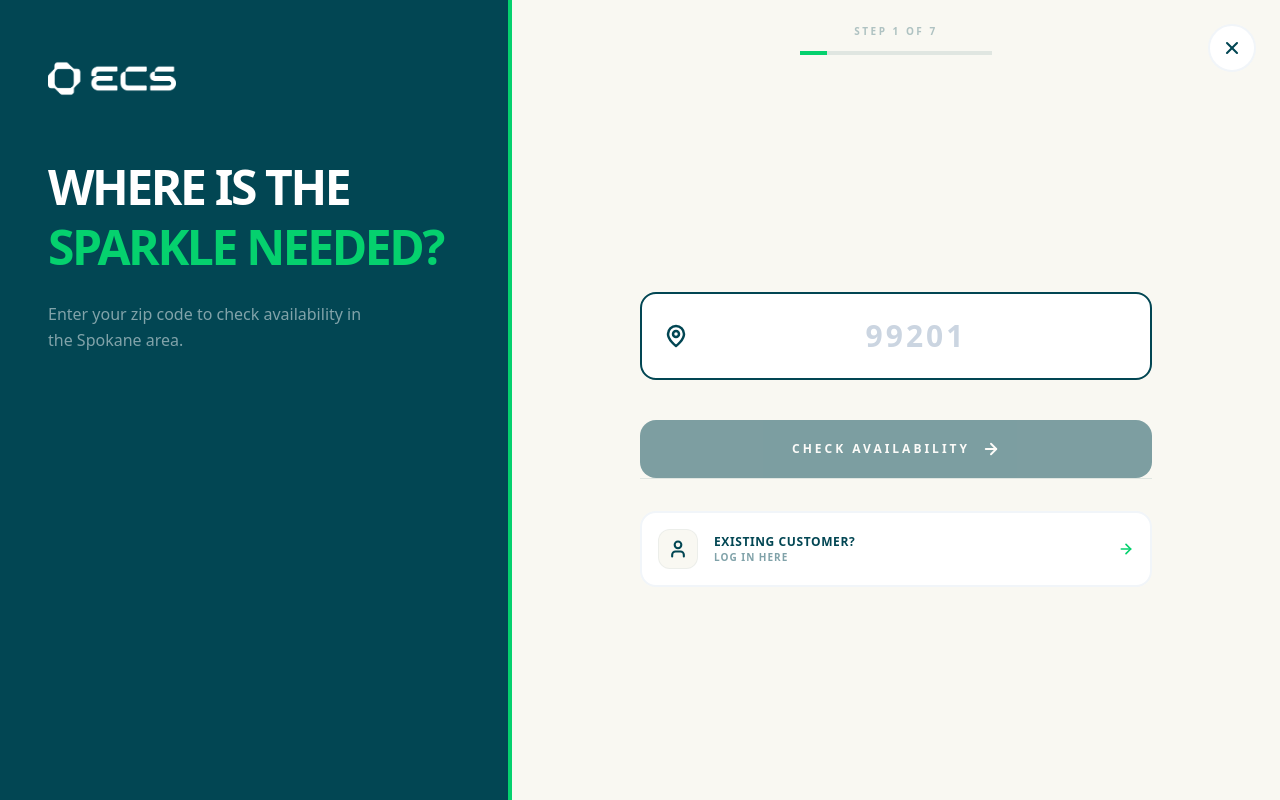
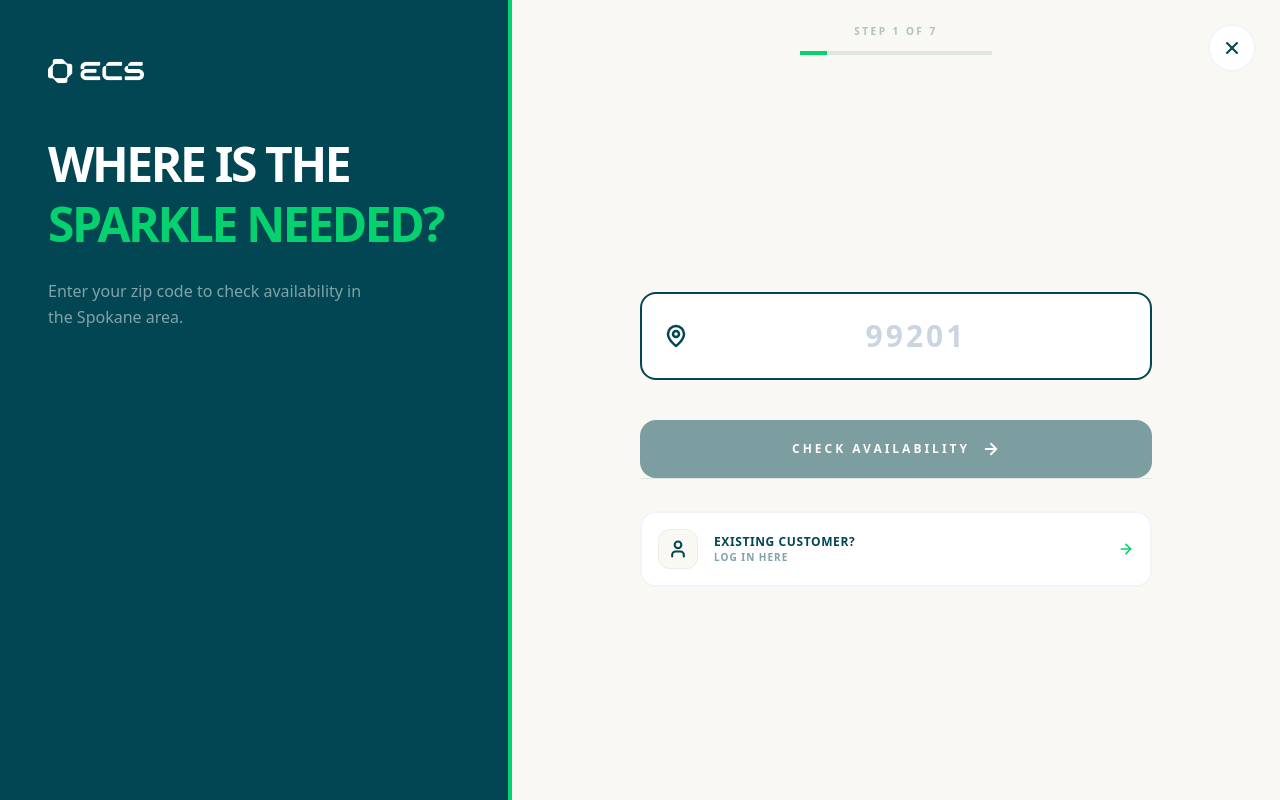
Before and after one commit to renatoquerales28-byte/extreme-cleaning-next, a Next.js app: page /quote in a window 1280 px wide. Built offline with nearby package versions, Linux system fonts and the light colour scheme.

Commit message:
Refinamiento visual del wizard: mejoras en diseño premium y responsividad

```diff
--- a/src/components/wizard/ExtremeCleaningWizard.tsx
+++ b/src/components/wizard/ExtremeCleaningWizard.tsx
@@ -223,7 +223,7 @@ export default function ExtremeCleaningWizard() {
                     <AnimatePresence mode="wait">
                         <motion.div key="lp-content" initial={{ opacity: 0, x: -20 }} animate={{ opacity: 1, x: 0 }} exit={{ opacity: 0, x: 20 }} className="relative z-10 flex flex-col h-full justify-between">
                             <div>
-                                <div className="w-32 mb-12">
+                                <div className="w-24 mb-10">
                                     <Image src="/brand/logo-full.png" alt="Logo" width={200} height={60} className="object-contain brightness-0 invert" />
                                 </div>
                                 <h2 className="text-5xl font-black tracking-tighter leading-tight mb-6 uppercase text-white">
@@ -234,7 +234,7 @@ export default function ExtremeCleaningWizard() {
 
                             {/* Optional: Show running total in bottom left for steps > 1 */}
                             {typeof step === 'number' && step > 1 && (
-                                <div className="mt-auto pt-6 border-t border-white/20">
+                                <div className="mt-auto pt-6 border-t border-white/10">
                                     <p className="text-[10px] font-black uppercase tracking-widest text-[#05D16E] mb-1">Estimated Total</p>
                                     <div className="flex items-baseline gap-2">
                                         <span className="text-4xl font-black text-white">${totalPrice}</span>
```
